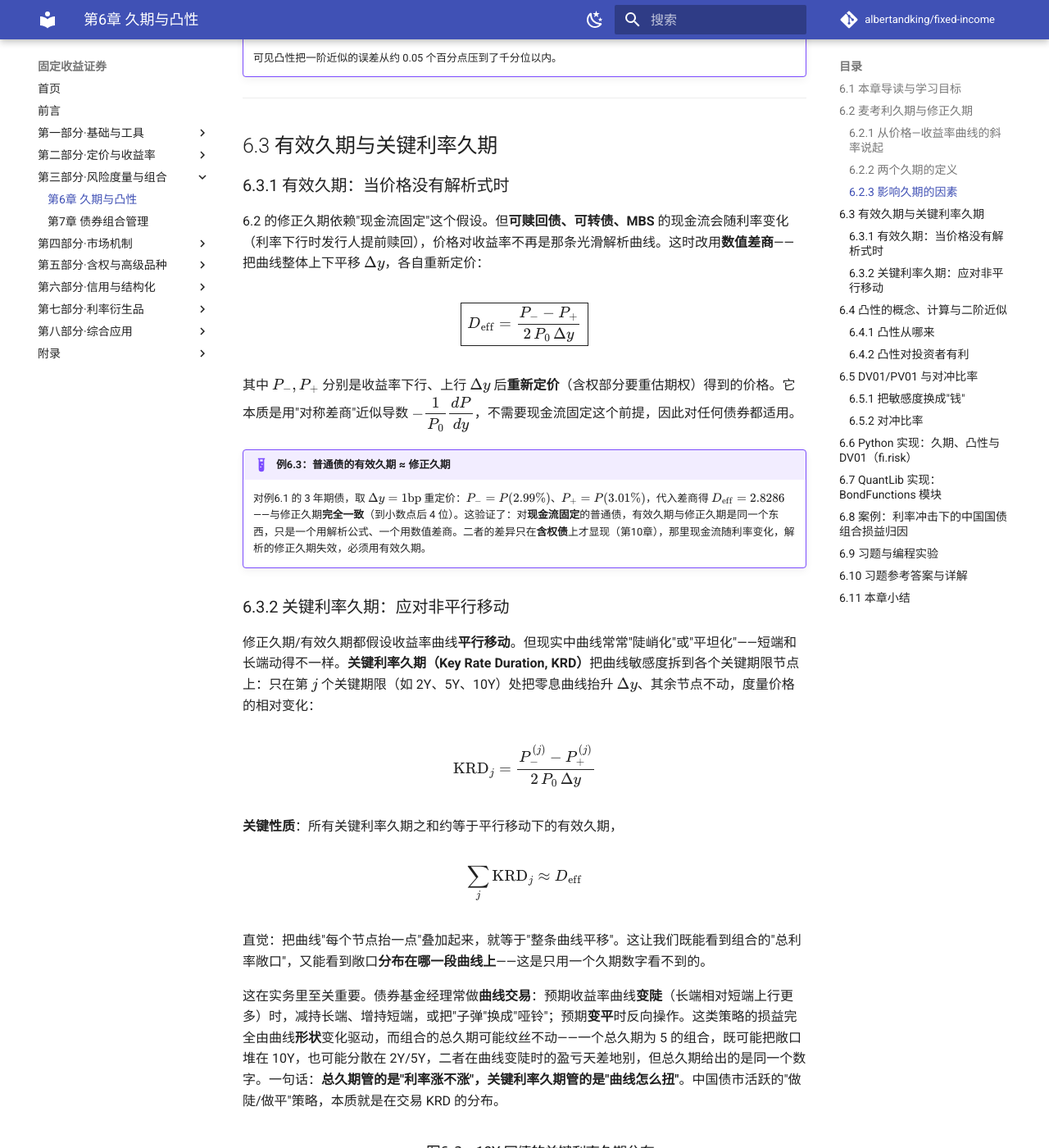
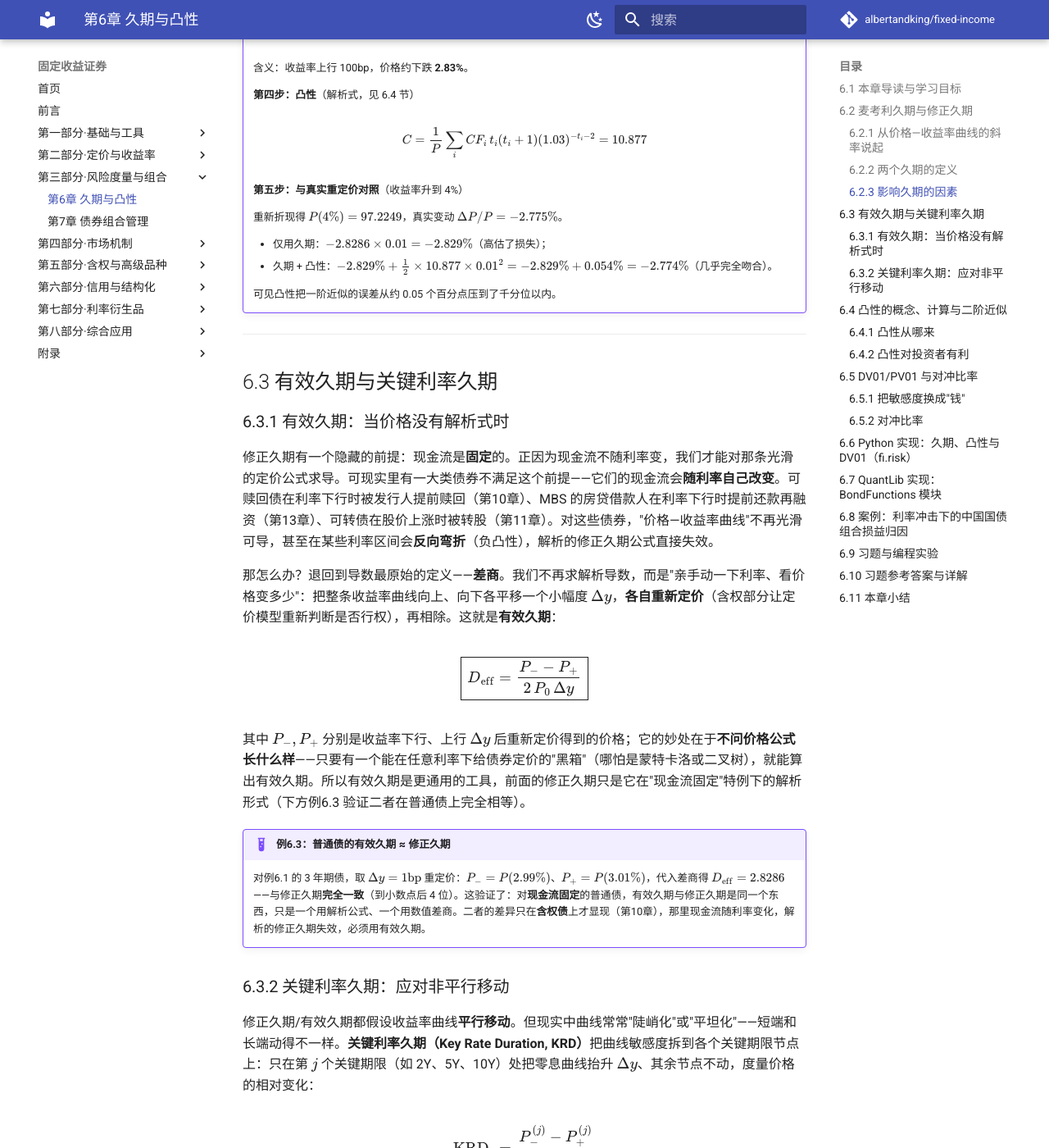
Before and after one commit to albertandking/fixed-income, an MkDocs documentation site: the page built from book/part3/06-duration-convexity.md, in a window 1280 px wide and 1400 px high, scrolled down 5250 px. Shown: the whole window at 82% size. Built offline with MkDocs 1.6.1 and Material for MkDocs 9.7.7, drawn with Linux system fonts in a browser that asks for light colours; comment, search, counter and statistics services are not loaded; some of the changed text lies outside the part shown.

Commit message:
第6章散文加厚（批次二）：6.2.3现金流重心+低利率久期、6.3.1有效久期通用性、6.5.2对冲三大残差实务、6.8案例思考链解读

```diff
--- a/book/part3/06-duration-convexity.md
+++ b/book/part3/06-duration-convexity.md
@@ -104,6 +104,10 @@
 | 到期收益率 ↑ | 久期 ↓ | 远期现金流被折得更狠，权重前移 |
 | 付息频率 ↑ | 久期 ↓ | 现金流更早、更密 |
 
+这张表背后是同一条直觉：**久期取决于"现金流的重心落在多远"**。任何把现金流重心往前拉的因素，都会缩短久期。票息率就是最典型的例子——高票息债每年还回更多现金，重心前移，所以同样 10 年期，一只票息 5% 的债久期会明显短于票息 2% 的债。这条规律有个重要的实务推论：**在利率下行预期里想拉长久期博价格上涨，应该买低票息、长期限的债**（极端情形就是长期零息债，久期=期限、弹性最大）；反过来，想降低利率敏感度、又不想缩短到期期限，可以换成高票息债。
+
+收益率水平的影响则容易被忽略：**收益率越高，久期越短**。原因是高收益率把远端现金流折得更狠，远端权重下降、重心前移。这意味着同一只债，在 2% 的低利率环境和 6% 的高利率环境下，久期并不相同——低利率时久期更长、更"危险"。这也部分解释了为什么近年低利率环境下，债券组合对加息格外敏感：利率越低，久期越长，加息的杀伤力越大。
+
 !!! warning "误区：久期 = 到期期限？"
     麦考利久期的单位是"年"，初学者常把它和"到期期限"混为一谈。**只有零息债的久期才等于其期限**（例6.2）；附息债因为期间有票息回款，久期总是**短于**到期期限。比如一只 10 年期附息国债，久期可能只有 8 年左右。把久期当成"还有几年到期"，会严重高估利率敏感度。记住：久期是**现金流的现值加权平均回收时间**，不是"最后一笔现金流的时间"。
 
@@ -150,11 +154,13 @@
 
 ### 6.3.1 有效久期：当价格没有解析式时
 
-6.2 的修正久期依赖"现金流固定"这个假设。但**可赎回债、可转债、MBS** 的现金流会随利率变化（利率下行时发行人提前赎回），价格对收益率不再是那条光滑解析曲线。这时改用**数值差商**——把曲线整体上下平移 $\Delta y$，各自重新定价：
+修正久期有一个隐藏的前提：现金流是**固定**的。正因为现金流不随利率变，我们才能对那条光滑的定价公式求导。可现实里有一大类债券不满足这个前提——它们的现金流会**随利率自己改变**。可赎回债在利率下行时被发行人提前赎回（第10章）、MBS 的房贷借款人在利率下行时提前还款再融资（第13章）、可转债在股价上涨时被转股（第11章）。对这些债券，"价格—收益率曲线"不再光滑可导，甚至在某些利率区间会**反向弯折**（负凸性），解析的修正久期公式直接失效。
+
+那怎么办？退回到导数最原始的定义——**差商**。我们不再求解析导数，而是"亲手动一下利率、看价格变多少"：把整条收益率曲线向上、向下各平移一个小幅度 $\Delta y$，**各自重新定价**（含权部分让定价模型重新判断是否行权），再相除。这就是**有效久期**：
 
 $$\boxed{\,D_{\text{eff}}=\frac{P_{-}-P_{+}}{2\,P_0\,\Delta y}\,}$$
 
-其中 $P_{-},P_{+}$ 分别是收益率下行、上行 $\Delta y$ 后**重新定价**（含权部分要重估期权）得到的价格。它本质是用"对称差商"近似导数 $-\dfrac{1}{P_0}\dfrac{dP}{dy}$，不需要现金流固定这个前提，因此对任何债券都适用。
+其中 $P_{-},P_{+}$ 分别是收益率下行、上行 $\Delta y$ 后重新定价得到的价格；它的妙处在于**不问价格公式长什么样**——只要有一个能在任意利率下给债券定价的"黑箱"（哪怕是蒙特卡洛或二叉树），就能算出有效久期。所以有效久期是更通用的工具，前面的修正久期只是它在"现金流固定"特例下的解析形式（下方例6.3 验证二者在普通债上完全相等）。
 
 !!! example "例6.3：普通债的有效久期 ≈ 修正久期"
     对例6.1 的 3 年期债，取 $\Delta y=1\text{bp}$ 重定价：$P_{-}=P(2.99\%)$、$P_{+}=P(3.01\%)$，代入差商得 $D_{\text{eff}}=2.8286$——与修正久期**完全一致**（到小数点后 4 位）。这验证了：对**现金流固定**的普通债，有效久期与修正久期是同一个东西，只是一个用解析公式、一个用数值差商。二者的差异只在**含权债**上才显现（第10章），那里现金流随利率变化，解析的修正久期失效，必须用有效久期。
@@ -265,6 +271,10 @@
 
 负号表示方向相反（多头组合要用空头工具对冲）。这就是**久期中性 / DV01 中性**对冲，第14章会把它用到国债期货上（含 CTD 转换因子）。
 
+这套对冲在实务中天天发生，但有三点务必清醒。**第一，它只对冲一阶风险。** DV01 中性让组合对小幅平行移动的损益归零，但凸性差异仍在——目标券与对冲工具的凸性若不同，大波动下两边并不完全抵消，会留下二阶残差。**第二，它假设曲线平行移动。** 若曲线变陡变平（短端长端动得不一样），用一只工具债对冲一个跨期限组合，照样会漏风——这时要按关键利率久期分段对冲（6.3.2）。**第三，对冲比率会漂移。** 利率一变、时间一过，两边的 DV01 都在变，今天的中性到明天就不中性了，必须**动态再对冲（dynamic rehedging）**——再对冲越频繁、跟踪越紧，但交易成本越高，这是一对永恒的权衡。
+
+举个具体场景：一家保险公司持有大量长久期国债，担心加息，于是卖出国债期货把组合 DV01 砍掉一半。这一步用的就是上面的公式（第14章会算出确切手数）。但它知道，期货盯住的是"最便宜可交割券"、其久期会随利率跳变（CTD 切换），凸性也和现券不同——所以这是一个需要持续盯盘、定期调整的"活"对冲，而不是一劳永逸的"死"保险。**完美对冲在现实中并不存在，理解残差在哪里，比追求账面上的"零敞口"更重要。**
+
 !!! example "例6.5：DV01 对冲"
     持有市值 1 亿元的 10 年期国债，$D_{\text{mod}}=8.78$，则组合 $\text{DV01}=8.78\times10^8\times10^{-4}=8.78$ 万元/bp。
     若用 $D_{\text{mod}}=4.70$ 的 5 年期国债对冲，其单位市值 DV01 为 $4.70\times10^{-4}$，需卖出市值
@@ -357,7 +367,9 @@
 3. 正凸性让实际损失比一阶估计**小约 5.9 万元**；
 4. 若要把组合久期从 5.14 降到 3.0，可卖出 10Y 国债期货，使组合 DV01 下降约 $1.543\times(1-3.0/5.14)\approx0.64$ 万元/bp（对冲手数计算见第14章）。
 
-配套 notebook 进一步画出该组合的**价格—收益率曲线**与**各券 KRD 柱状图**，直观展示久期的局部线性近似与曲线敞口分布。
+这四条结论串起来，正是一个组合经理拿到风险报告后的完整思考链：先看**总久期**知道"利率动一下大概亏多少"，再看 **DV01 的分布**知道"风险压在曲线哪一段"，接着用**凸性**修正"一阶估计偏乐观还是偏保守"，最后据此**决定要不要对冲、对冲多少"**。久期不是一个孤立的数字，而是把"利率会怎么动"翻译成"我的组合会怎么变"的一整套语言——本章前面所有的公式（修正久期、KRD、DV01、凸性、对冲比率），到这里第一次合奏成一支完整的曲子。
+
+尤其值得在意的是第 2 条揭示的"敞口集中"。组合久期 5.14 听上去温和，但 57% 的利率风险压在 10Y 这一个点上——如果未来曲线"熊陡"（长端比短端涨得多），这个组合受的伤会比"久期 5.14"这个平均数暗示的更重。这正是为什么风控不能只盯一个总久期数字、而要看 KRD 的分布：**平均数会骗人，分布不会**。配套 notebook 进一步画出该组合的**价格—收益率曲线**与**各券 KRD 柱状图**，把这种"局部线性近似"与"敞口集中在长端"的事实直观地摆在眼前。
 
 ---
 
```
